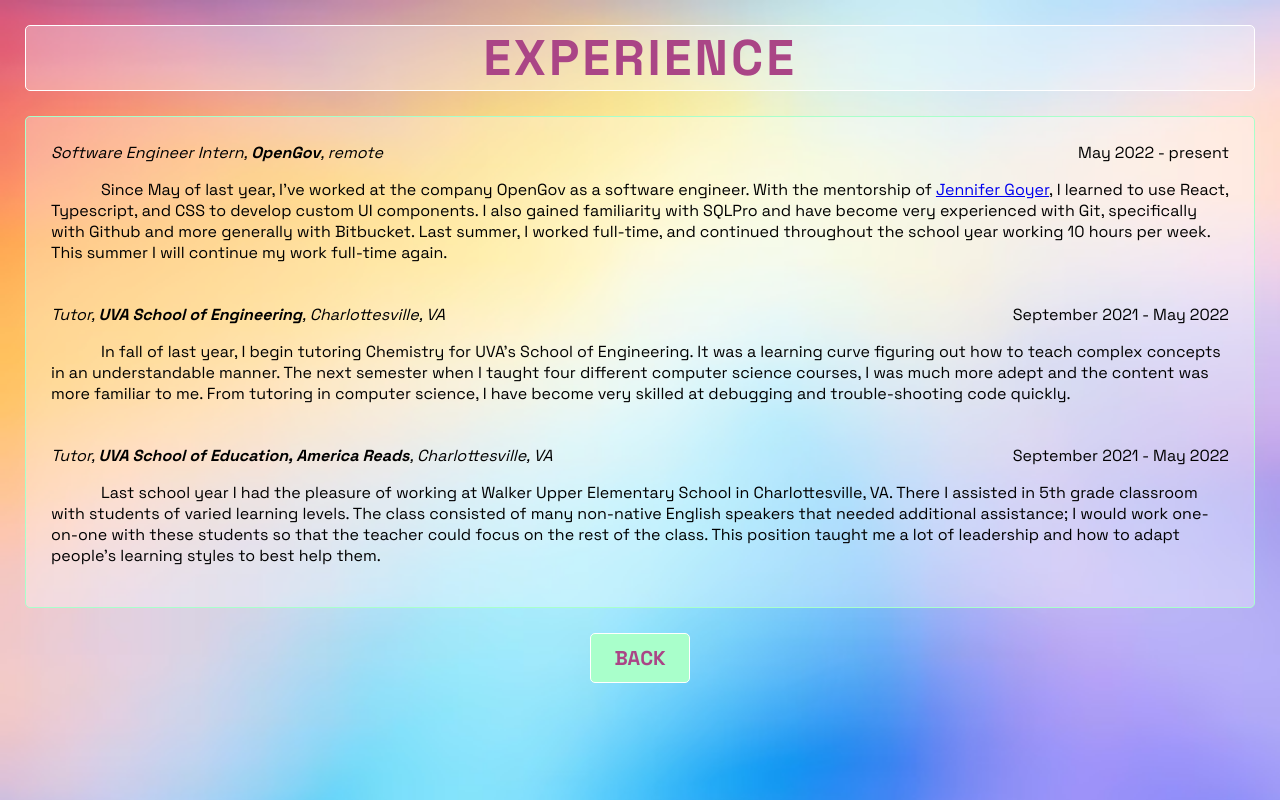
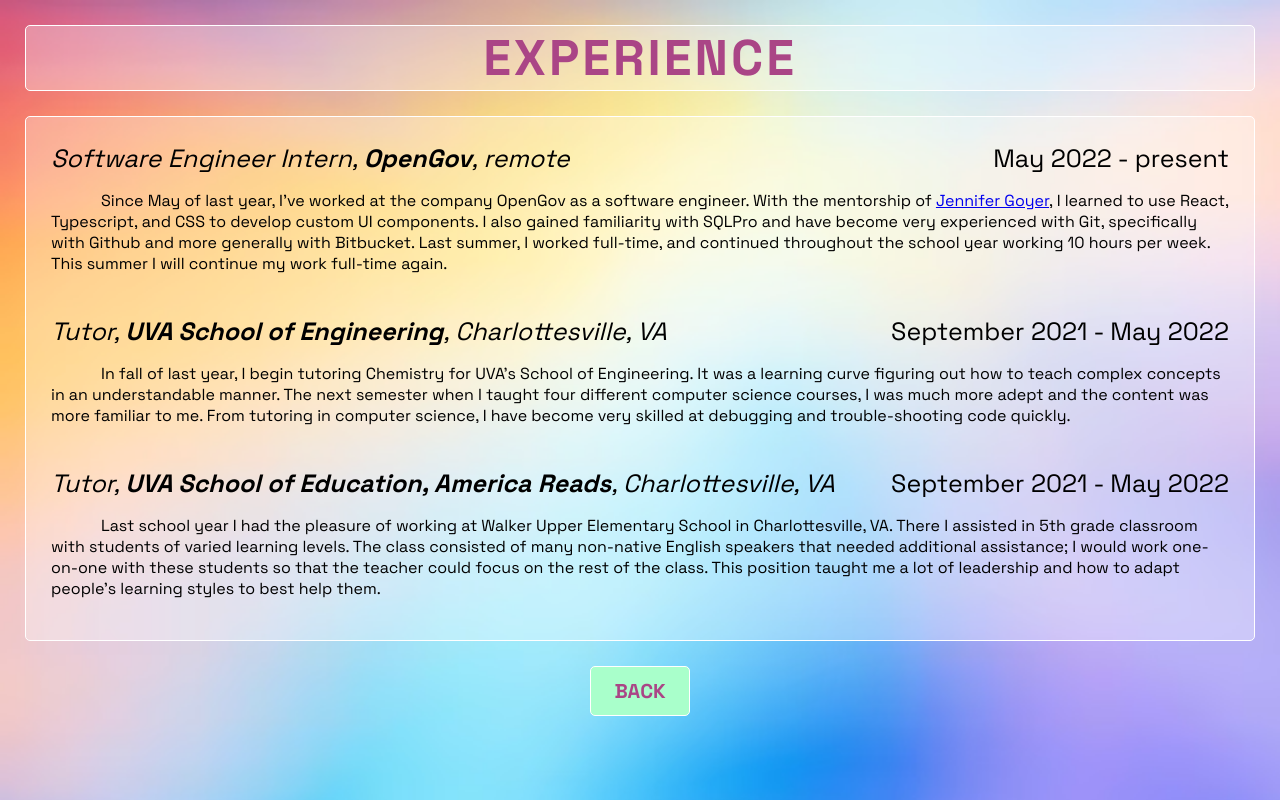
Before and after one commit to isfelaco/Bella-Felaco-Portfolio, a React (Create React App) app: page /experience in a window 1280 px wide. Built offline with nearby package versions, Linux system fonts and the light colour scheme.

Commit message:
Adding description animation

```diff
--- a/src/pages/Experience.tsx
+++ b/src/pages/Experience.tsx
@@ -1,4 +1,4 @@
-import React from "react";
+import React, { useState } from "react";
 import styled from "styled-components";
 import { Section } from "../components/Section";
 
@@ -8,7 +8,7 @@
 	gap: 25px;
 	justify-content: center;
 	background: rgb(255, 255, 255, 0.3);
-	border: 1px solid #a9ffcb;
+	border: 1px solid white;
 	border-radius: 5px;
 	padding: 25px;
 `;
@@ -17,13 +17,25 @@
 	display: flex;
 	flex-direction: row;
 	justify-content: space-between;
-	// margin: 0px 50px 0px 50px;
+
+	font-size: 25px;
 `;
 
 const Description = styled.p`
 	display: block;
 	text-indent: 50px;
 	text-align: left;
+
+	@keyframes slideIn {
+		0% {
+			max-height: 0;
+		}
+		100% {
+			max-height: 100%;
+		}
+	}
+	overflow: hidden;
+	animation: slideIn 2s;
 `;
 
 export function Experience() {
@@ -37,6 +49,7 @@
 						</i>
 						May 2022 - present
 					</Row>
+
 					<Description>
 						Since May of last year, I've worked at the company OpenGov as a
 						software engineer. With the mentorship of{" "}
```
